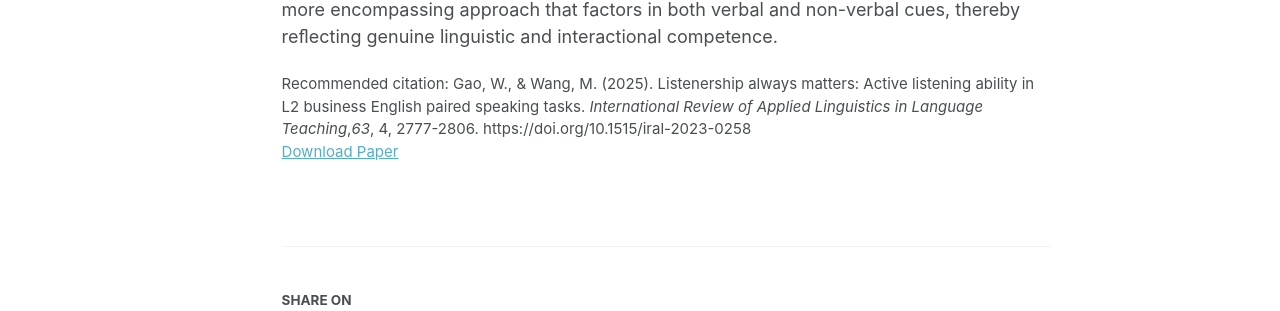
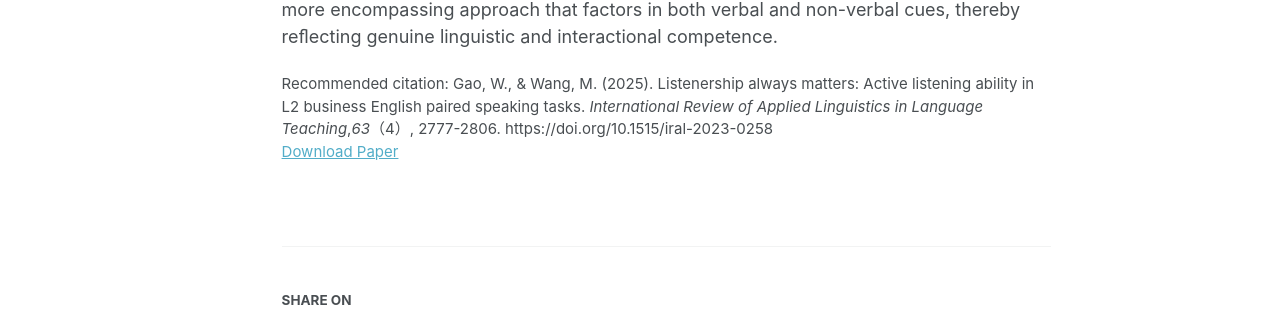
Before and after one commit to menghan120/menghan.github.io, a Jekyll site: the page built from _publications/2015-10-01-paper-title-number-3.md, in a window 1280 px wide and 1291 px high. Shown: the part 633-944 px from the top of the window. Built offline with Jekyll 4.4.1, drawn with Linux system fonts in a browser that asks for light colours; a script bundle is joined from its source files by our own code; a style sheet for code colours, icons or effects is not loaded.

```diff
--- a/_publications/2015-10-01-paper-title-number-3.md
+++ b/_publications/2015-10-01-paper-title-number-3.md
@@ -8,7 +8,7 @@ date: 2025-11-25
 venue: 'International Review of Applied Linguistics in Language Teaching'
 slidesurl: #
 paperurl: 'https://menghan120.github.io/files/Gao_and_Wang_2025.pdf'
-citation: 'Gao, W., & Wang, M. (2025). Listenership always matters: Active listening ability in L2 business English paired speaking tasks. <i>International Review of Applied Linguistics in Language Teaching</i>,<i>63</i>, 4, 2777-2806. https://doi.org/10.1515/iral-2023-0258'
+citation: 'Gao, W., & Wang, M. (2025). Listenership always matters: Active listening ability in L2 business English paired speaking tasks. <i>International Review of Applied Linguistics in Language Teaching</i>,<i>63</i>（4）, 2777-2806. https://doi.org/10.1515/iral-2023-0258'
 ---
 
 Active listening, foundational for meaningful social interaction, plays a pivotal role in enhancing interactional competence (IC) during dialogues. Despite its importance, current second language (L2) assessments, such as the TOEFL iBT and the Business English Certiﬁcate (BEC) Preliminary, notably does not include active listening in their evaluation metrics. The research presented here contributes signiﬁcantly to this discourse by foregrounding the imperative of listener responses (LRs) in L2 communication and the diverse interactional functions they serve across diﬀerent cultures. Notably, variations emerge, with Chinese speakers exhibiting more restrained verbal feedback compared to the more vocally expressive English counterparts. This study stands apart by underscoring the necessity of updating current L2 assessment rubrics, which currently prioritize grammatical proﬁciency, pronunciation, and vocabulary. By weaving in active listening, assessments can become more holistic, capturing more comprehensively a learner’s L2 interactional ability. Through rigorous quantitative and qualitative methodologies, this investigation probes the inﬂuence of active listening on BEC speaking test outcomes. Its ﬁndings are poised to revolutionize assessment strategies, urging a more encompassing approach that factors in both verbal and non-verbal cues, thereby reﬂecting genuine linguistic and interactional competence.
```
